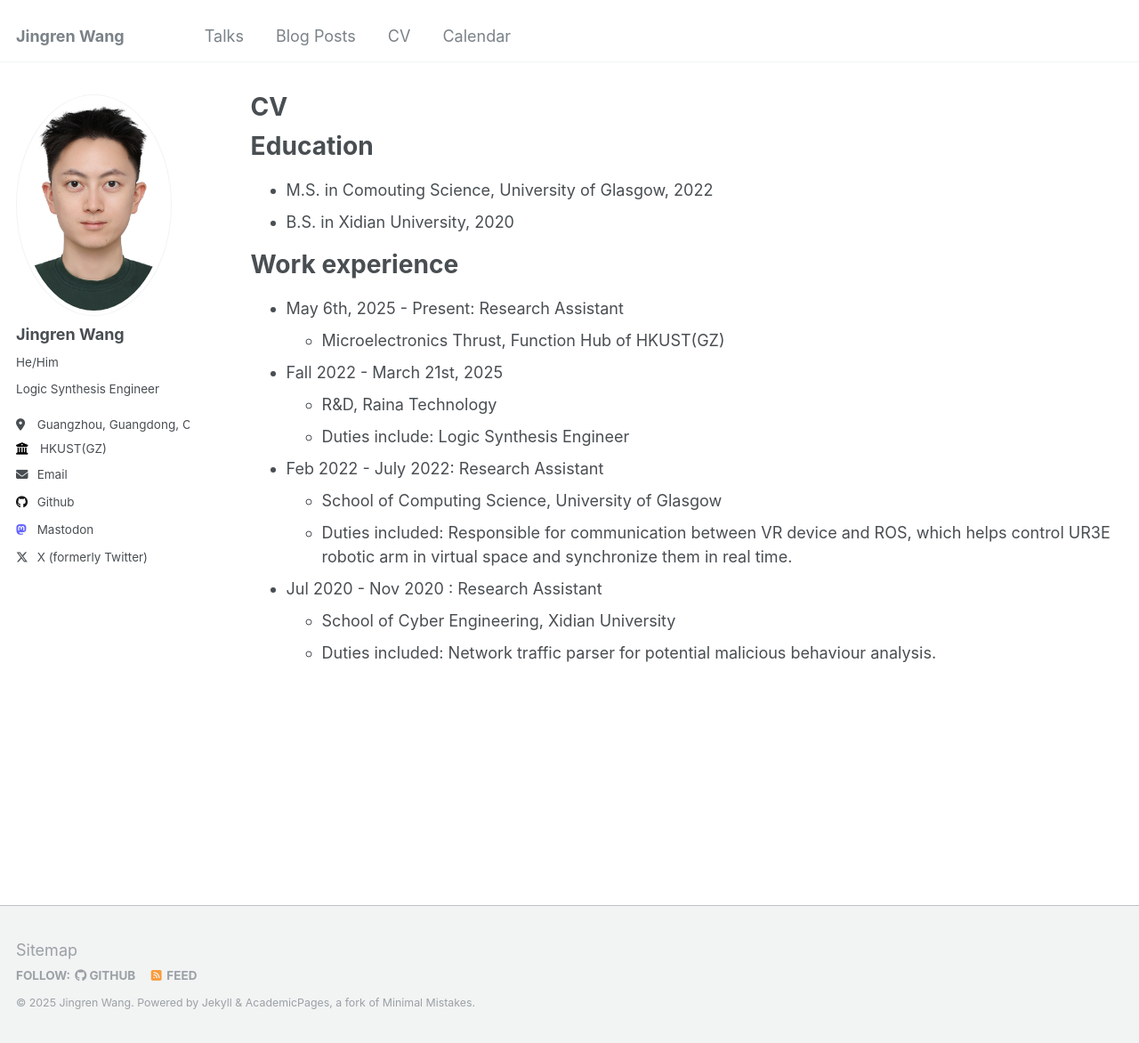
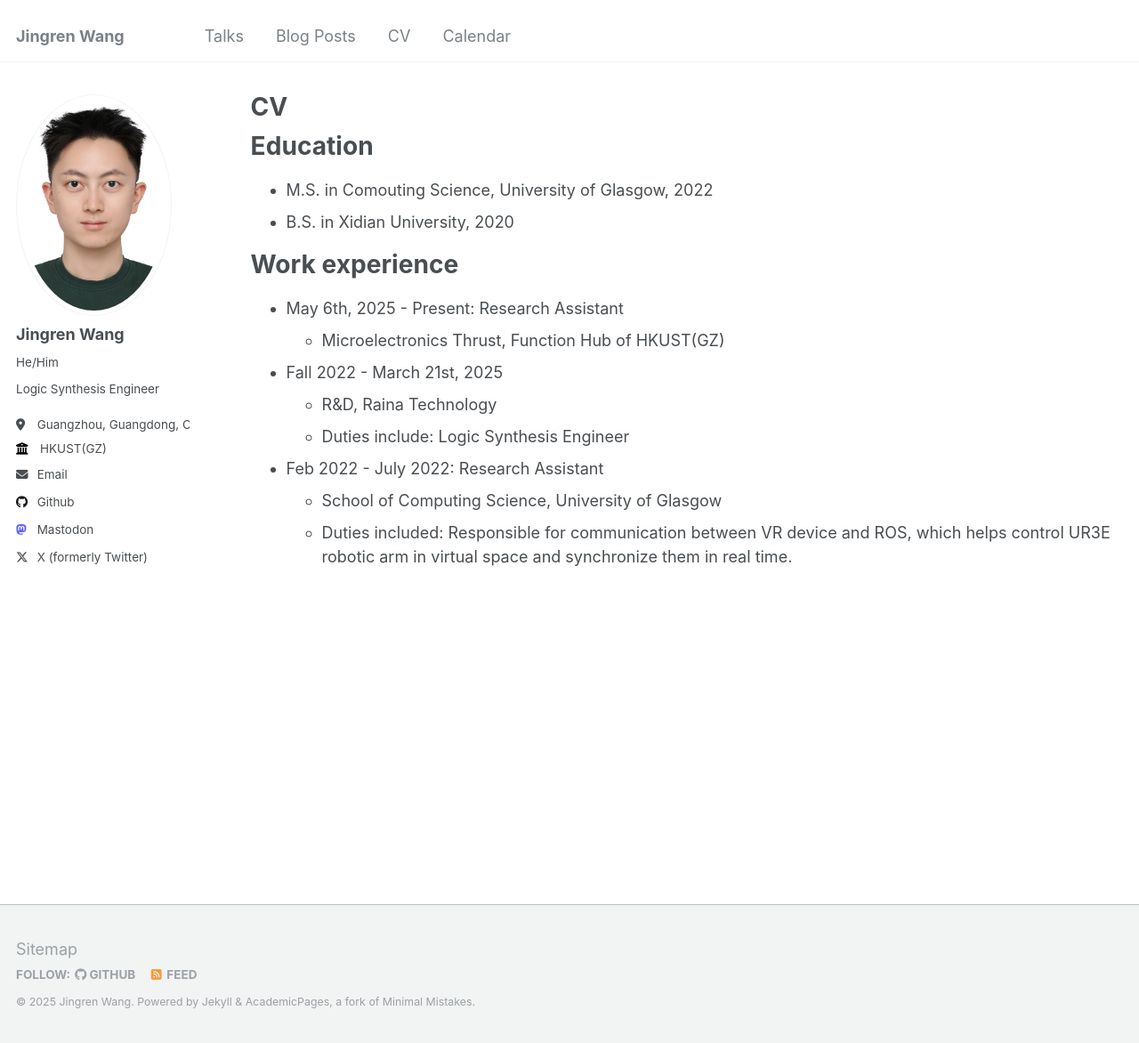
Before and after one commit to wjrforcyber/wjrforcyber.github.io, a Jekyll site: the page built from _pages/cv.md, in a window 1280 px wide and 1172 px high. Shown: the whole window at 89% size. Built offline with Jekyll 4.4.1, drawn with Linux system fonts in a browser that asks for light colours.

Commit message:
Update(CV): Update
Signed-off-by: JingrenWang <wjrforcyber@163.com>

```diff
--- a/_pages/cv.md
+++ b/_pages/cv.md
@@ -30,9 +30,6 @@ Work experience
   * School of Computing Science, University of Glasgow
   * Duties included: Responsible for communication between VR device and ROS, which helps control UR3E robotic arm in virtual space and synchronize them in real time.
 
-* Jul 2020 - Nov 2020 : Research Assistant
-  * School of Cyber Engineering, Xidian University
-  * Duties included: Network traffic parser for potential malicious behaviour analysis.
 
 <!--Skills
 ======
```
